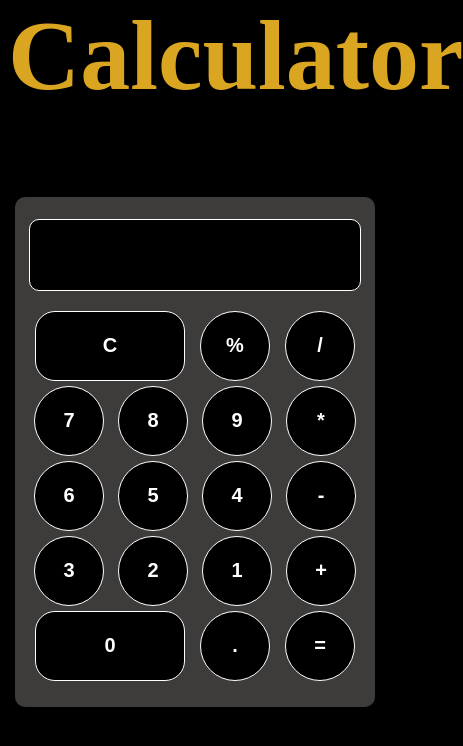
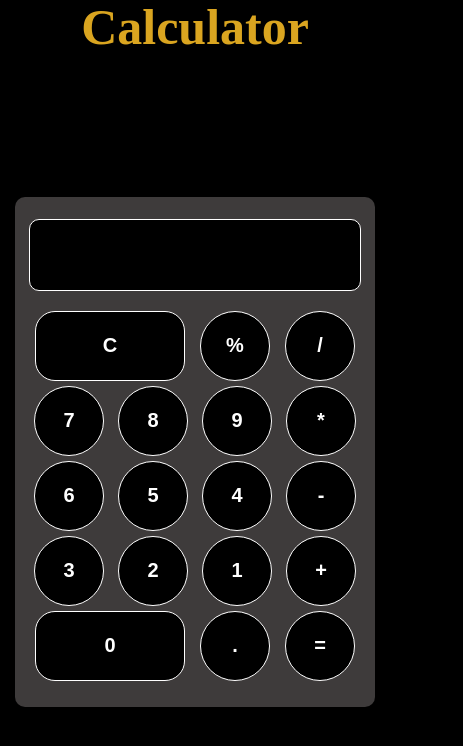
Before and after one commit to karthik-kmk/jsproject1-calculator, a plain HTML site: page index.html in a window 390 px wide. Shown: the whole page, 463 px wide, since content can reach past the window. Drawn offline with Linux system fonts and the light colour scheme.

Commit message:
few changes2

```diff
--- a/style.css
+++ b/style.css
@@ -79,3 +79,9 @@ h1{
   font-size: 100px;
   margin-top: -10px;
 }
+
+@media (max-width: 600px) {
+h1{
+  font-size: 50px;
+}
+}
```
